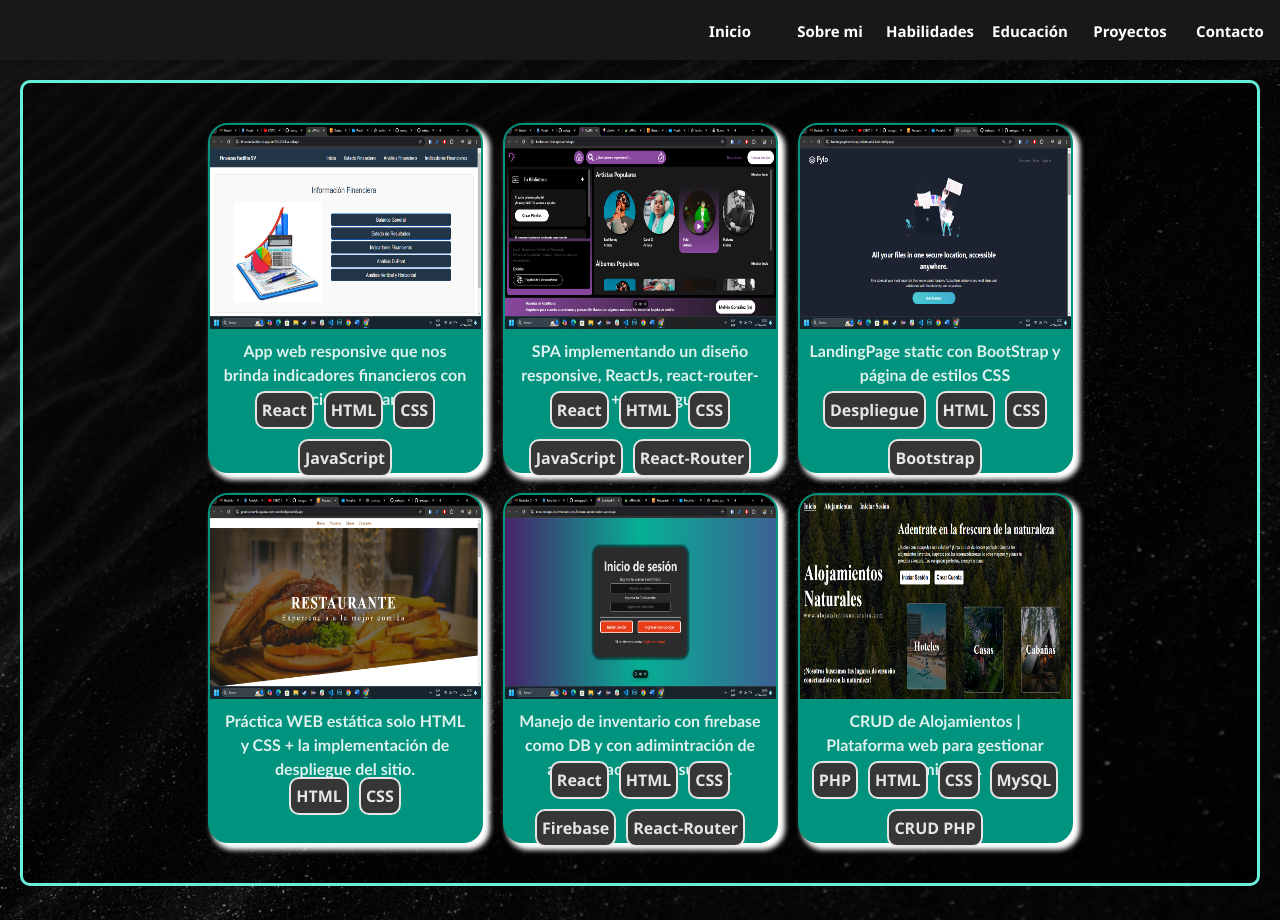
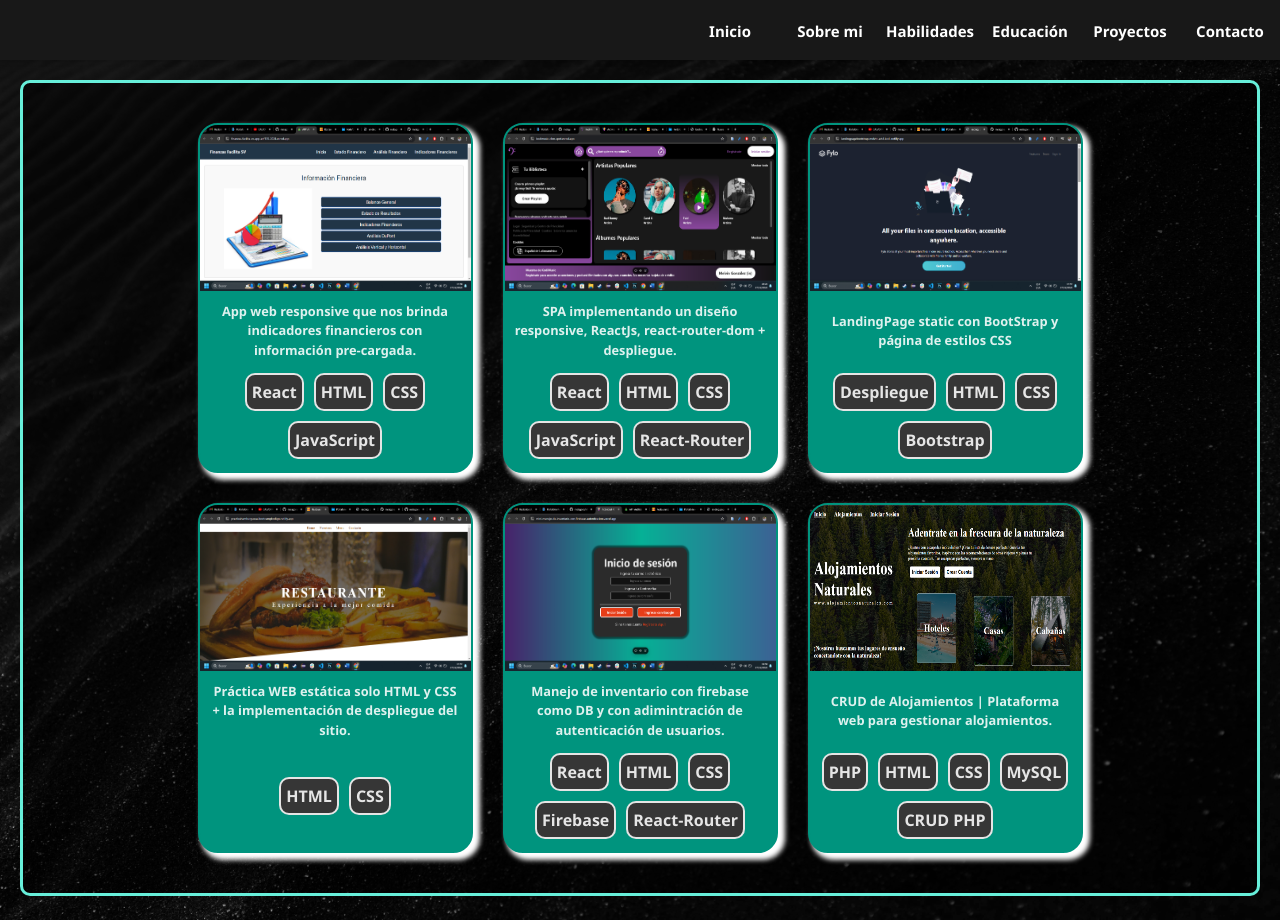
Before and after one commit to melagora/portafolio2_reactJSX-vite, a React (Vite) app: page /projects in a window 1280 px wide. Built offline with nearby package versions, Linux system fonts and the light colour scheme.

Commit message:
Cambios al apartado visual de projects

```diff
--- a/src/styles/styles.css
+++ b/src/styles/styles.css
@@ -253,7 +253,7 @@
 .container {
   width: 100%;
   height: 95%;
-  gap: 20px;
+  gap: 30px;
   display: flex;
   flex-wrap: wrap;
   align-items: center;
@@ -283,11 +283,13 @@
 }
 
 .text_card {
-  font-family: "Gill Sans", "Gill Sans MT", Calibri, "Trebuchet MS", sans-serif;
   text-align: center;
   padding: 10px;
   height: 18%;
   font-weight: bold;
+  font-size: 0.8rem;
+  height: 80px;
+  align-content: center;
 }
 
 .card_bottom {
@@ -296,9 +298,10 @@
   gap: 10px;
   justify-content: center;
   align-items: center;
+  align-content: center;
   padding-bottom: 10px;
-  height: 80px;
-  border-radius: 10px;
+  height: 100px;
+  border-radius: 15px;
 }
 
 .etiquetaGeneral {
```
